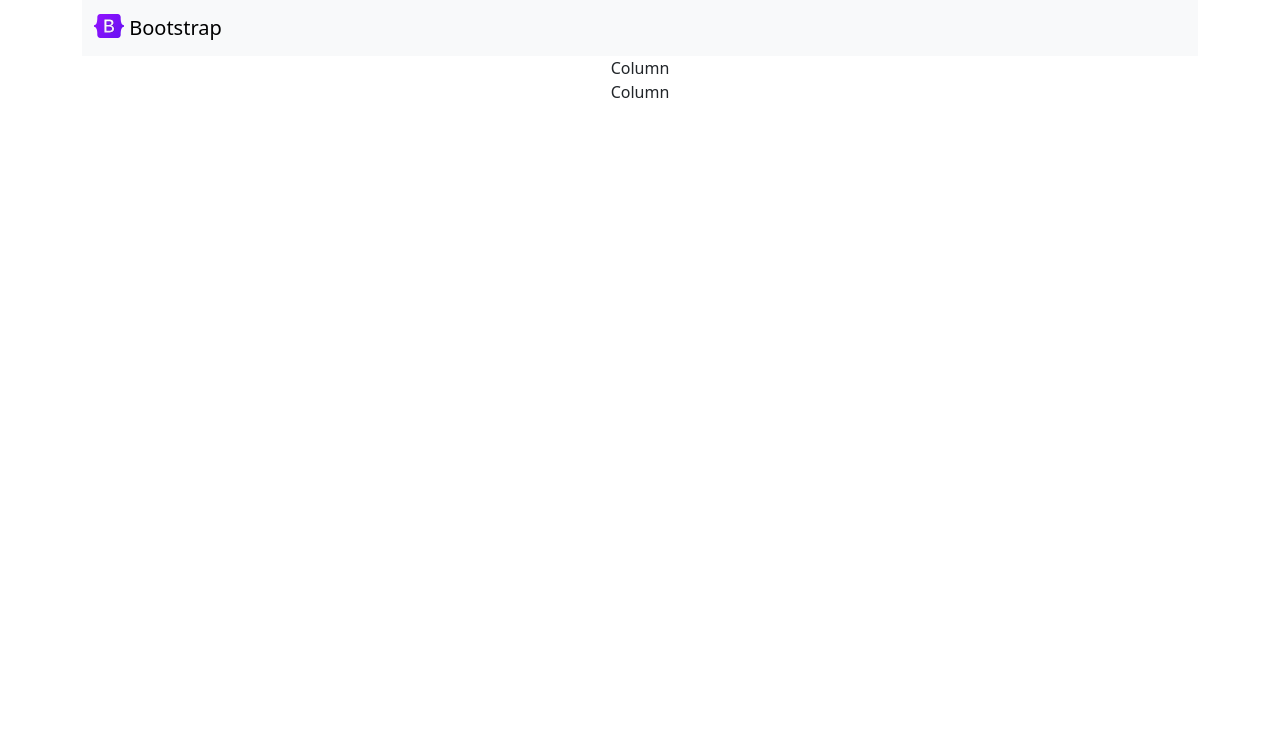
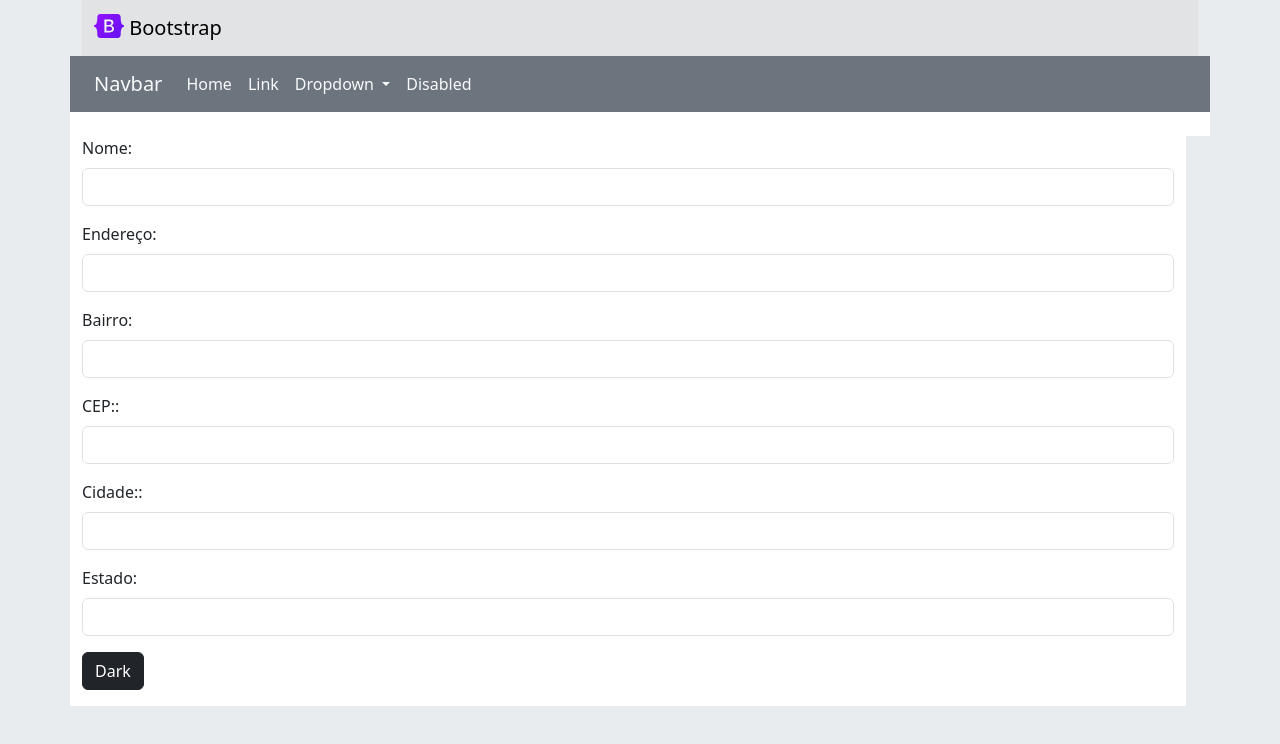
Before and after one commit to Leetarifa/projeto-webII-01, a plain HTML site: page index.html in a window 1280 px wide. Drawn offline with nearby package versions, Linux system fonts and the light colour scheme.

Commit message:
formulário adicionado + cores

```diff
--- a/index.html
+++ b/index.html
@@ -1,21 +1,27 @@
 <!DOCTYPE html>
 <html lang="en">
+
 <head>
     <meta charset="UTF-8">
     <meta http-equiv="X-UA-Compatible" content="IE=edge">
     <meta name="viewport" content="width=device-width, initial-scale=1.0">
-    <link href="https://cdn.jsdelivr.net/npm/bootstrap@5.3.1/dist/css/bootstrap.min.css" rel="stylesheet" integrity="sha384-4bw+/aepP/YC94hEpVNVgiZdgIC5+VKNBQNGCHeKRQN+PtmoHDEXuppvnDJzQIu9" crossorigin="anonymous">
-    <script src="https://cdn.jsdelivr.net/npm/bootstrap@5.3.1/dist/js/bootstrap.bundle.min.js" integrity="sha384-HwwvtgBNo3bZJJLYd8oVXjrBZt8cqVSpeBNS5n7C8IVInixGAoxmnlMuBnhbgrkm" crossorigin="anonymous"></script>
+    <link href="https://cdn.jsdelivr.net/npm/bootstrap@5.3.1/dist/css/bootstrap.min.css" rel="stylesheet"
+        integrity="sha384-4bw+/aepP/YC94hEpVNVgiZdgIC5+VKNBQNGCHeKRQN+PtmoHDEXuppvnDJzQIu9" crossorigin="anonymous">
+    <script src="https://cdn.jsdelivr.net/npm/bootstrap@5.3.1/dist/js/bootstrap.bundle.min.js"
+        integrity="sha384-HwwvtgBNo3bZJJLYd8oVXjrBZt8cqVSpeBNS5n7C8IVInixGAoxmnlMuBnhbgrkm"
+        crossorigin="anonymous"></script>
     <title>Document</title>
 </head>
-<body>
+
+<body class="bg-body-secondary">
     <div class="container text-center">
         <div class="row">
             <div class="col">
-                <nav class="navbar bg-body-tertiary">
+                <nav class="navbar bg-secondary-subtle">
                     <div class="container-fluid">
                         <a class="navbar-brand" href="#">
-                            <img src="img/bootstrap-logo.svg" alt="Logo" width="30" height="24" class="d-inline-block align-text-top">
+                            <img src="img/bootstrap-logo.svg" alt="Logo" width="30" height="24"
+                                class="d-inline-block align-text-top">
                             Bootstrap
                         </a>
                     </div>
@@ -24,16 +30,87 @@
 
         </div>
         <div class="row">
-            <div class="col">
-           Column
+            <div class="col bg-secondary">
+                <nav class="navbar navbar-expand-lg bg-secondary ">
+                    <div class="container-fluid">
+                        <a class="navbar-brand link-light link-offset-2 link-underline-opacity-25 link-underline-opacity-100-hover" href="#">Navbar</a>
+                        <button class="navbar-toggler" type="button" data-bs-toggle="collapse"
+                            data-bs-target="#navbarSupportedContent" aria-controls="navbarSupportedContent"
+                            aria-expanded="false" aria-label="Toggle navigation">
+                            <span class="navbar-toggler-icon"></span>
+                        </button>
+                        <div class="collapse navbar-collapse" id="navbarSupportedContent">
+                            <ul class="navbar-nav me-auto mb-2 mb-lg-0">
+                                <li class="nav-item">
+                                    <a class="nav-link active link-light link-offset-2 link-underline-opacity-25 link-underline-opacity-100-hover" aria-current="page" href="#">Home</a>
+                                </li>
+                                <li class="nav-item r">
+                                    <a class="nav-link link-light link-offset-2 link-underline-opacity-25 link-underline-opacity-100-hover" href="#">Link</a>
+                                </li>
+                                <li class="nav-item dropdown link-light link-offset-2 link-underline-opacity-25 link-underline-opacity-100-hover">
+                                    <a class="nav-link dropdown-toggle link-light link-offset-2 link-underline-opacity-25 link-underline-opacity-100-hover" href="#" role="button" data-bs-toggle="dropdown"
+                                        aria-expanded="false">
+                                        Dropdown
+                                    </a>
+                                    <ul class="dropdown-menu ">
+                                        <li><a class="dropdown-item link-light link-offset-2 link-underline-opacity-25 link-underline-opacity-100-hover" href="#">Action</a></li>
+                                        <li><a class="dropdown-item link-light link-offset-2 link-underline-opacity-25 link-underline-opacity-100-hover" href="#">Another action</a></li>
+                                        <li>
+                                            <hr class="dropdown-divider">
+                                        </li>
+                                        <li><a class="dropdown-item link-light link-offset-2 link-underline-opacity-25 link-underline-opacity-100-hover" href="#">Something else here</a></li>
+                                    </ul>
+                                </li>
+                                <li class="nav-item">
+                                    <a class="nav-link disabled link-light link-offset-2 link-underline-opacity-25 link-underline-opacity-100-hover" aria-disabled="true">Disabled</a>
+                                </li>
+                            </ul>
+
+                        </div>
+                    </div>
+                </nav>
             </div>
 
         </div>
         <div class="row">
-        <div class="col">
-       Column
+            <div class="col bg-white">
+                &nbsp;
+            </div>
+            <div class="row">
+                <div class="col text-start bg-white">
+                    <form>
+                        <div class="mb-3">
+                            <label for="exampleInputEmail1" class="form-label">Nome:</label>
+                            <input type="email" class="form-control" id="exampleInputEmail1"
+                                aria-describedby="emailHelp">
+                        </div>
+                        <div class="mb-3">
+                            <label for="exampleInputPassword1" class="form-label">Endereço:</label>
+                            <input type="password" class="form-control" id="exampleInputPassword1">
+                        </div>
+                        <div class="mb-3">
+                            <label for="exampleInputPassword1" class="form-label">Bairro:</label>
+                            <input type="password" class="form-control" id="exampleInputPassword1">
+                        </div>
+                        <div class="mb-3">
+                            <label for="exampleInputPassword1" class="form-label">CEP::</label>
+                            <input type="password" class="form-control" id="exampleInputPassword1">
+                        </div>
+                        <div class="mb-3">
+                            <label for="exampleInputPassword1" class="form-label">Cidade::</label>
+                            <input type="password" class="form-control" id="exampleInputPassword1">
+                        </div>
+                        <div class="mb-3">
+                            <label for="exampleInputPassword1" class="form-label">Estado:</label>
+                            <input type="password" class="form-control" id="exampleInputPassword1">
+                        </div>
+                        <div class="mb-3 btn btn-dark">Dark
+                        </div>
+                    </form>
+                </div>
             </div>
         </div>
     </div>
 </body>
+
 </html>
```
Lines whose indentation alone changed are shown as unchanged.
